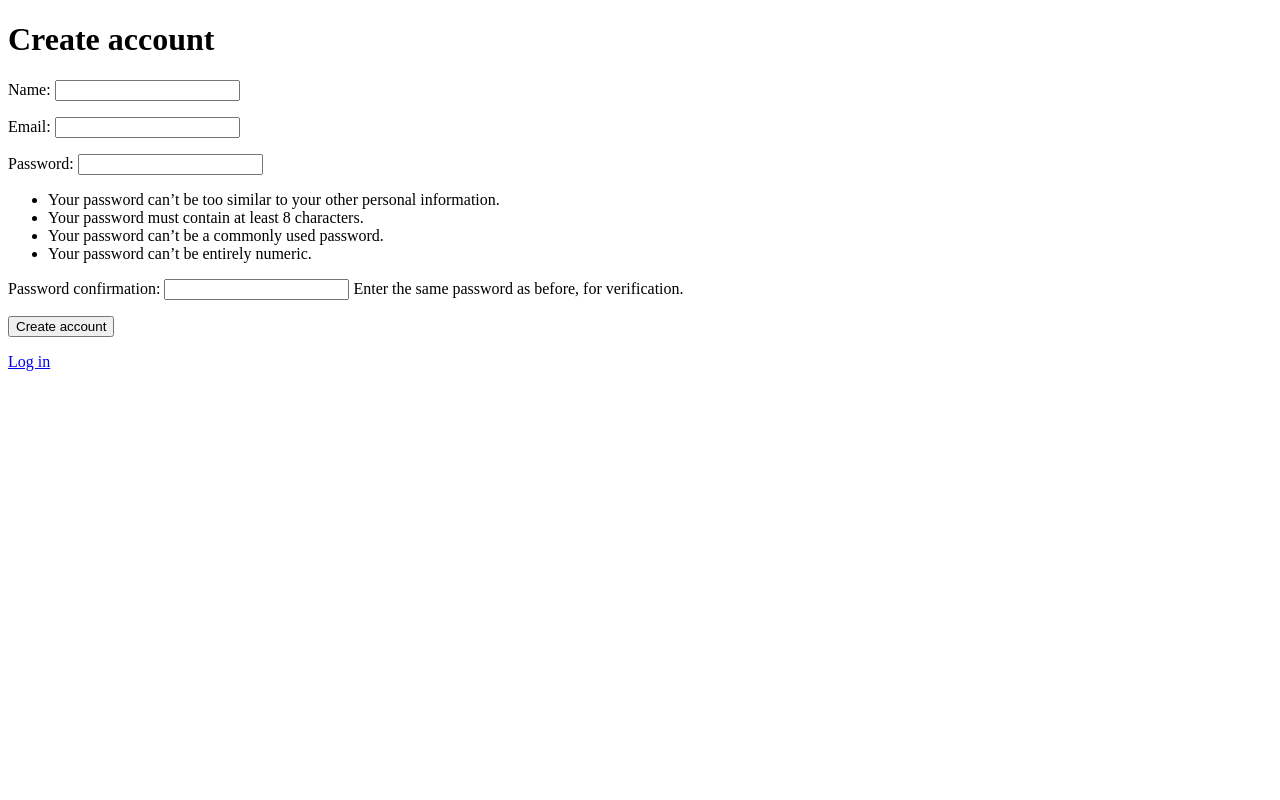
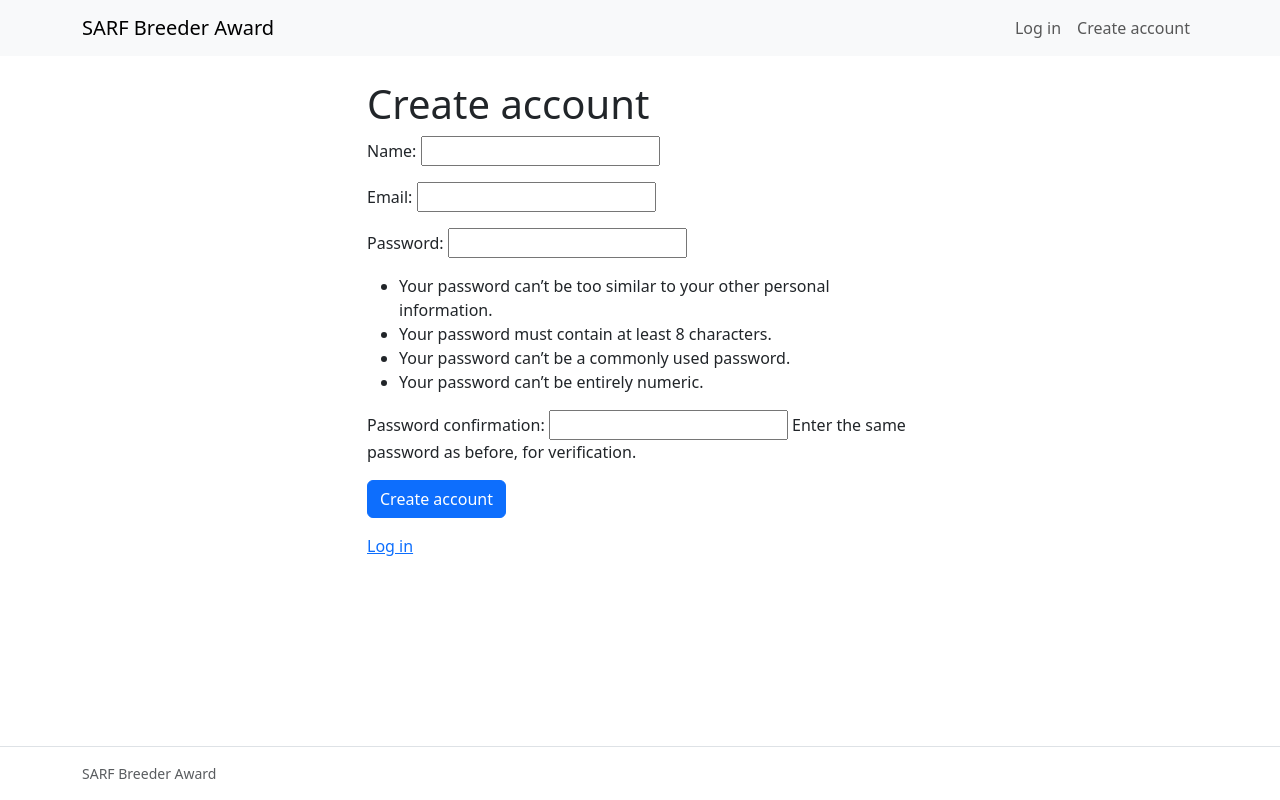
Before and after one commit to Perrow/sarf-breeder-award, a Django app: page /accounts/register/ in a window 1280 px wide. Run offline with Django 5.2, Linux system fonts and the light colour scheme.

Commit message:
BA-003: configure templates and Bootstrap

```diff
--- a/breeder_awards/settings.py
+++ b/breeder_awards/settings.py
@@ -32,7 +32,7 @@ ROOT_URLCONF = "breeder_awards.urls"
 TEMPLATES = [
     {
         "BACKEND": "django.template.backends.django.DjangoTemplates",
-        "DIRS": [],
+        "DIRS": [BASE_DIR / "templates"],
         "APP_DIRS": True,
         "OPTIONS": {
             "context_processors": [
--- a/breeder_awards/urls.py
+++ b/breeder_awards/urls.py
@@ -1,8 +1,10 @@
 """URL configuration for the Breeder Awards project."""
 from django.contrib import admin
 from django.urls import include, path
+from django.views.generic import TemplateView
 
 urlpatterns = [
+    path("", TemplateView.as_view(template_name="home.html"), name="home"),
     path("admin/", admin.site.urls),
     path("", include("users.urls")),
 ]
--- /dev/null
+++ b/templates/base.html
@@ -0,0 +1,21 @@
+<!doctype html>
+<html lang="en">
+<head>
+    <meta charset="utf-8">
+    <meta name="viewport" content="width=device-width, initial-scale=1">
+    <title>{% block title %}SARF Breeder Award{% endblock %}</title>
+    <link href="https://cdn.jsdelivr.net/npm/bootstrap@5.3.3/dist/css/bootstrap.min.css" rel="stylesheet" integrity="sha384-QWTKZyjpPEjISv5WaRU9OFeRpok6YctnYmDr5pNlyT2bRjXh0JMhjY6hW+ALEwIH" crossorigin="anonymous">
+</head>
+<body class="d-flex flex-column min-vh-100">
+    {% include "includes/navigation.html" %}
+
+    <main class="container py-4 flex-grow-1">
+        {% include "includes/messages.html" %}
+        {% block content %}{% endblock %}
+    </main>
+
+    {% include "includes/footer.html" %}
+
+    <script src="https://cdn.jsdelivr.net/npm/bootstrap@5.3.3/dist/js/bootstrap.bundle.min.js" integrity="sha384-YvpcrYf0tY3lHB60NNkmXc5s9fDVZLESaAA55NDzOxhy9GkcIdslK1eN7N6jIeHz" crossorigin="anonymous"></script>
+</body>
+</html>
--- /dev/null
+++ b/templates/includes/footer.html
@@ -0,0 +1,5 @@
+<footer class="border-top py-3 mt-auto">
+    <div class="container text-body-secondary small">
+        SARF Breeder Award
+    </div>
+</footer>
--- /dev/null
+++ b/templates/includes/messages.html
@@ -0,0 +1,8 @@
+{% if messages %}
+    {% for message in messages %}
+        <div class="alert {% if message.tags %}alert-{{ message.tags }}{% else %}alert-info{% endif %} alert-dismissible fade show" role="alert">
+            {{ message }}
+            <button type="button" class="btn-close" data-bs-dismiss="alert" aria-label="Close"></button>
+        </div>
+    {% endfor %}
+{% endif %}
--- /dev/null
+++ b/templates/includes/navigation.html
@@ -0,0 +1,24 @@
+<nav class="navbar navbar-expand-md bg-body-tertiary" data-bs-theme="light">
+    <div class="container">
+        <a class="navbar-brand" href="{% url 'home' %}">SARF Breeder Award</a>
+        <button class="navbar-toggler" type="button" data-bs-toggle="collapse" data-bs-target="#mainNavigation" aria-controls="mainNavigation" aria-expanded="false" aria-label="Toggle navigation">
+            <span class="navbar-toggler-icon"></span>
+        </button>
+        <div class="collapse navbar-collapse" id="mainNavigation">
+            <ul class="navbar-nav ms-auto mb-2 mb-md-0">
+                {% if user.is_authenticated %}
+                    <li class="nav-item"><a class="nav-link" href="{% url 'account' %}">Account</a></li>
+                    <li class="nav-item">
+                        <form method="post" action="{% url 'logout' %}">
+                            {% csrf_token %}
+                            <button class="nav-link border-0 bg-transparent" type="submit">Log out</button>
+                        </form>
+                    </li>
+                {% else %}
+                    <li class="nav-item"><a class="nav-link" href="{% url 'login' %}">Log in</a></li>
+                    <li class="nav-item"><a class="nav-link" href="{% url 'register' %}">Create account</a></li>
+                {% endif %}
+            </ul>
+        </div>
+    </div>
+</nav>
--- a/users/templates/users/register.html
+++ b/users/templates/users/register.html
@@ -1,13 +1,17 @@
-<!doctype html>
-<html lang="en">
-<head><meta charset="utf-8"><title>Create account</title></head>
-<body>
-<h1>Create account</h1>
-<form method="post">
-    {% csrf_token %}
-    {{ form.as_p }}
-    <button type="submit">Create account</button>
-</form>
-<p><a href="{% url 'login' %}">Log in</a></p>
-</body>
-</html>
+{% extends "base.html" %}
+
+{% block title %}Create account | SARF Breeder Award{% endblock %}
+
+{% block content %}
+<div class="row justify-content-center">
+    <div class="col-12 col-md-8 col-lg-6">
+        <h1>Create account</h1>
+        <form method="post">
+            {% csrf_token %}
+            {{ form.as_p }}
+            <button class="btn btn-primary" type="submit">Create account</button>
+        </form>
+        <p class="mt-3"><a href="{% url 'login' %}">Log in</a></p>
+    </div>
+</div>
+{% endblock %}
```
Also changed, not shown: templates/home.html (added, +10 -0 lines), users/templates/users/account.html (+7 -7 lines), users/templates/users/login.html (+12 -8 lines), README.md.
